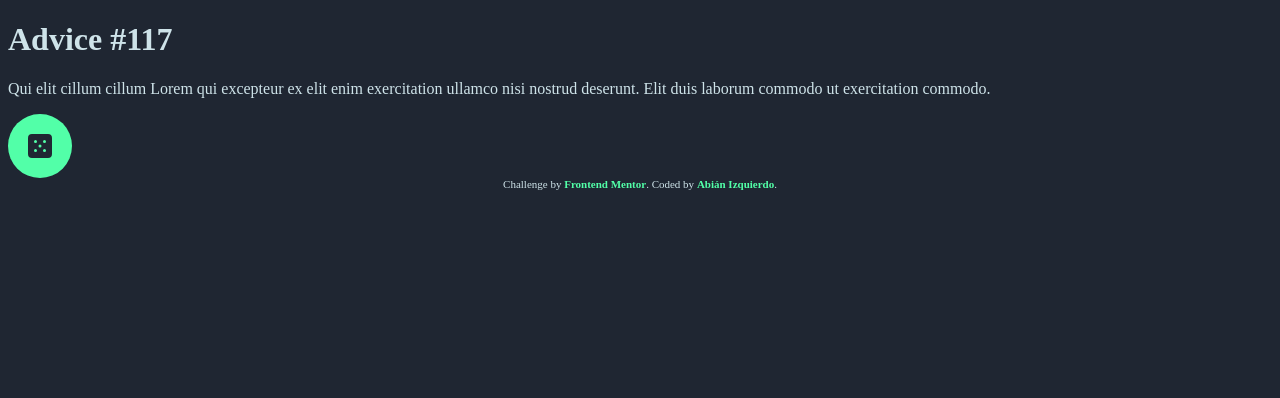
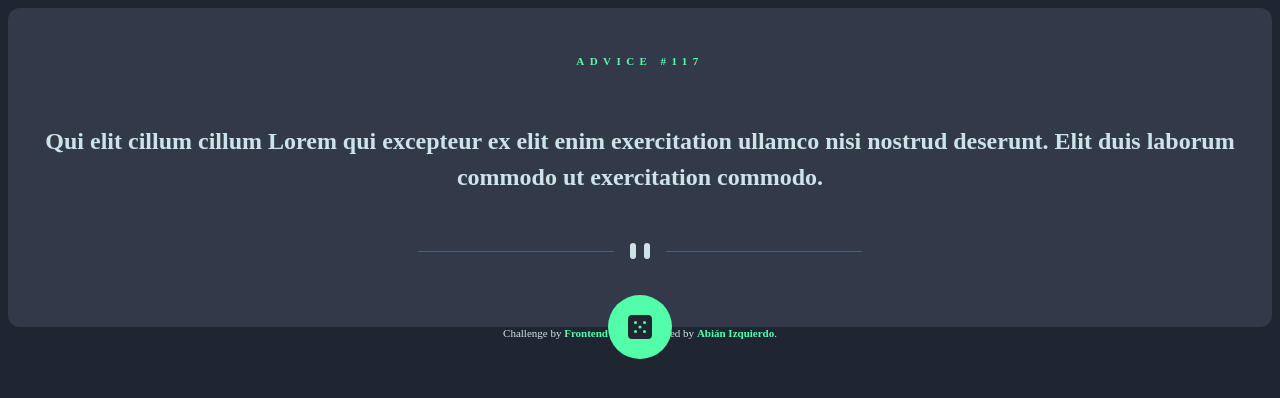
Before and after one commit to abizmo/advice-generator-app, a React (Create React App) app: page / in a window 1280 px wide. Shown: the top 398 px of the page. Built offline with nearby package versions, Linux system fonts and the light colour scheme.

Commit message:
Feat: Add AdviceGenerator component

```diff
--- a/src/App.tsx
+++ b/src/App.tsx
@@ -1,24 +1,14 @@
 import React from 'react';
 
-import { ReactComponent as Dice } from './assets/icon/dice.svg';
-import Button from './components/Button/Button';
+import AdviceGenerator from './components/AdviceGenerator/AdviceGenerator';
 import Footer from './components/Footer/Footer';
 import Theme from './Theme';
 
 function App() {
   return (
     <Theme>
-      <div>
-        <h1>Advice #117</h1>
-
-        <p>
-          Qui elit cillum cillum Lorem qui excepteur ex elit enim exercitation ullamco
-          nisi nostrud deserunt. Elit duis laborum commodo ut exercitation commodo.
-        </p>
-        <Button icon={Dice} onClick={() => { }} />
-
-        <Footer />
-      </div>
+      <AdviceGenerator />
+      <Footer />
     </Theme>
   );
 }
--- a/src/Theme/theme.ts
+++ b/src/Theme/theme.ts
@@ -1,6 +1,7 @@
 const theme = {
   borderRadius: {
     500: '.25rem',
+    700: '.75rem',
     round: '50%',
   },
   palette: {
--- /dev/null
+++ b/src/components/AdviceGenerator/AdviceGenerator.tsx
@@ -0,0 +1,59 @@
+import React from 'react';
+import styled from 'styled-components';
+
+import { ReactComponent as Dice } from '../../assets/icon/dice.svg';
+import Button from '../Button/Button';
+import Divider from '../Divider/Divider';
+
+const Wrapper = styled.div`
+  align-items: center;
+  background-color: ${({ theme }) => theme.palette.common[700]};
+  border-radius: ${({ theme }) => theme.borderRadius[700]};
+  display: flex;
+  flex-direction: column;
+  gap: ${({ theme }) => theme.sizes[24]};
+  padding: 2.5rem 1.5rem 4rem;
+  position: relative;
+
+  & > button {
+    position: absolute;
+    bottom: 0;
+    transform: translateY(50%);
+  }
+`;
+
+const Title = styled.h1`
+  color: ${({ theme }) => theme.palette.primary.main};
+  font-size: .6875rem;
+  font-weight: 700;
+  letter-spacing: .34rem;
+  text-align: center;
+  text-transform: uppercase;
+`;
+
+const Body = styled.p`
+  color: ${({ theme }) => theme.palette.primary.contrast};
+  font-size: 1.5rem;
+  font-weight: 700;
+  line-height: 1.5;
+  text-align: center;
+`;
+
+function AdviceGenerator() {
+  return (
+    <Wrapper>
+      <Title>Advice #117</Title>
+
+      <Body>
+        Qui elit cillum cillum Lorem qui excepteur ex elit enim exercitation ullamco
+        nisi nostrud deserunt. Elit duis laborum commodo ut exercitation commodo.
+      </Body>
+
+      <Divider />
+
+      <Button icon={Dice} onClick={() => { }} />
+    </Wrapper>
+  );
+}
+
+export default AdviceGenerator;
```
